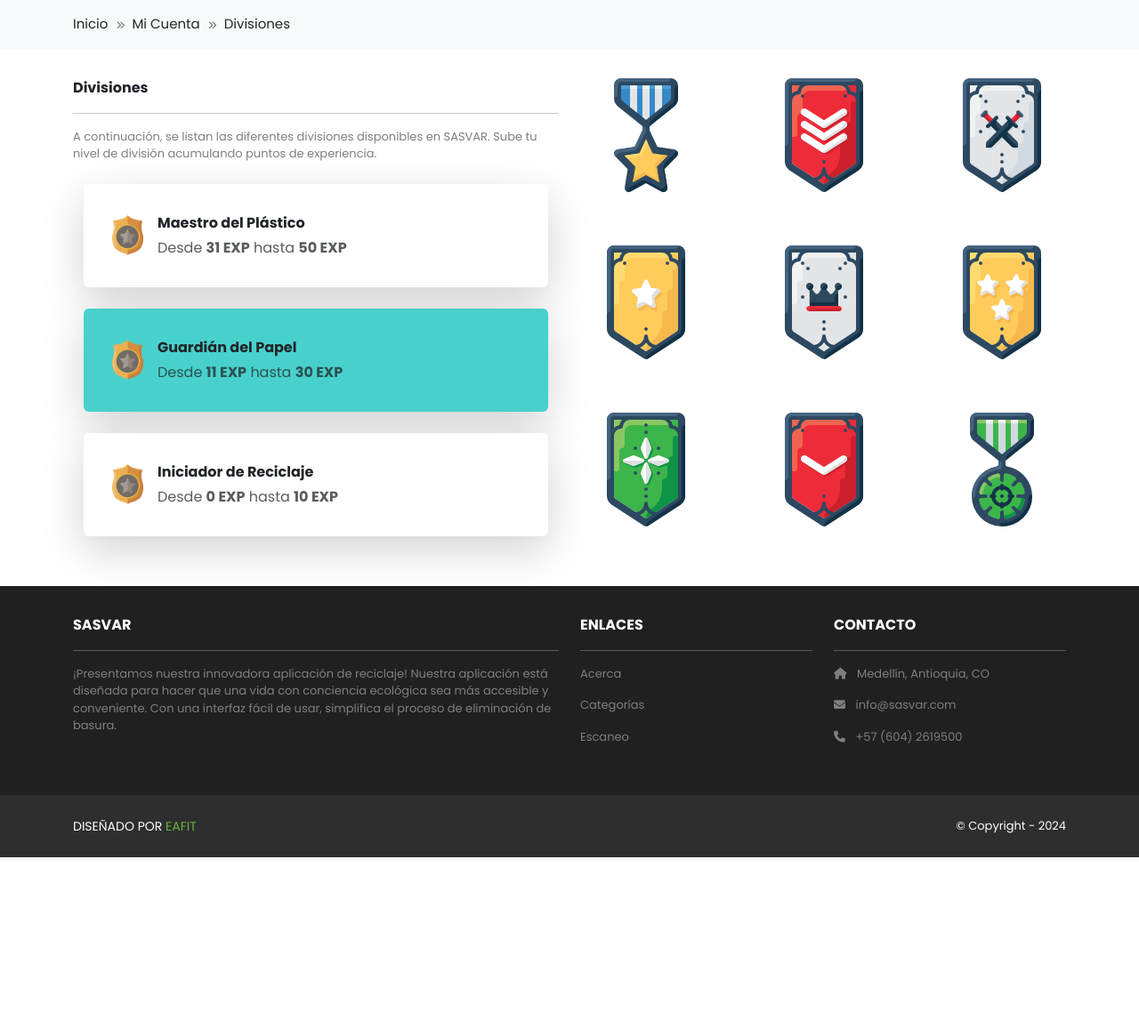
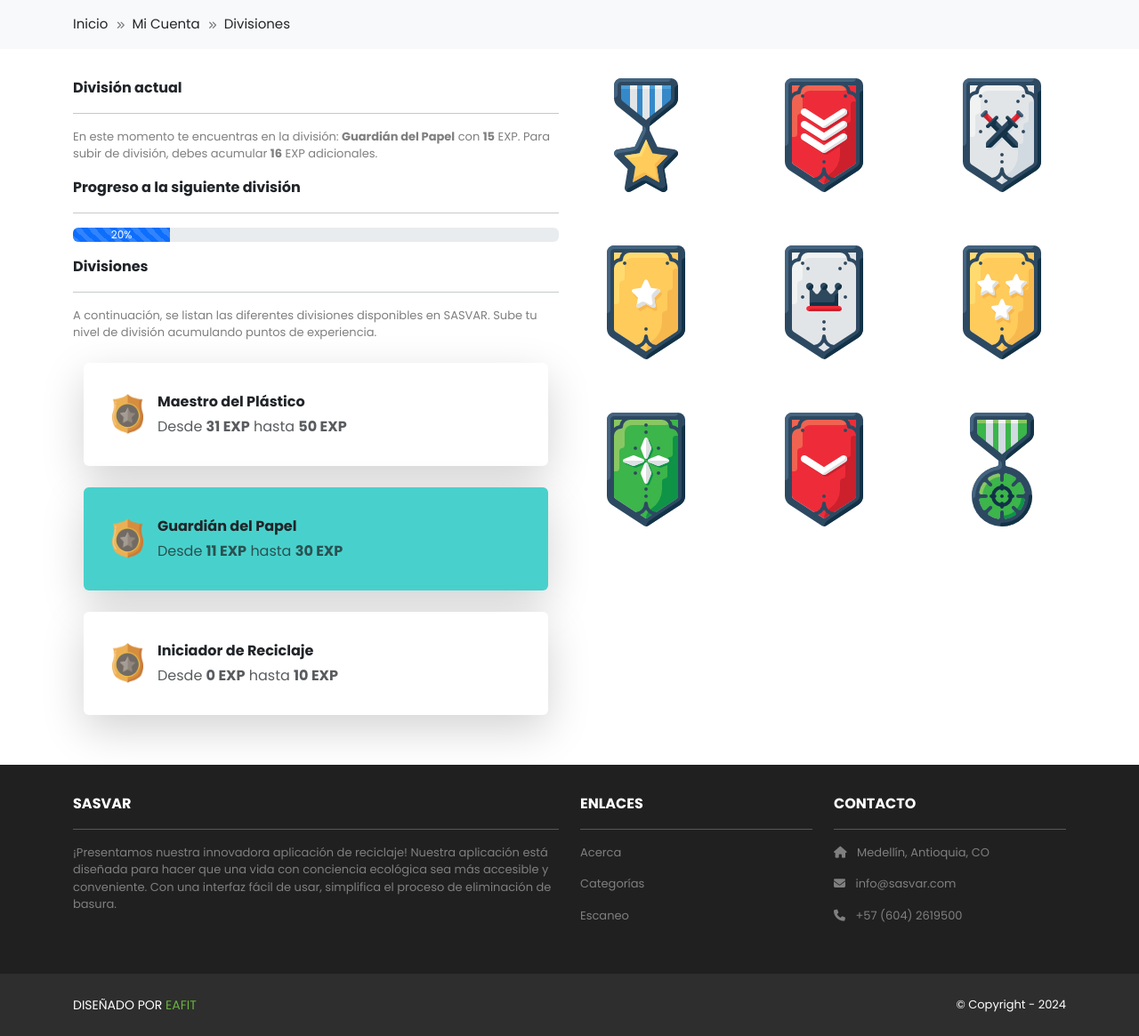
Before and after one commit to danielgara/sasvar, a Django app: page /mi-cuenta/divisiones in a window 1280 px wide. Shown: the part 72-1237 px from the top of the page at 89% size. Before the commit the page ends 1036 px from the top, so only its background shows below. Run offline with Django 4.2, Linux system fonts and the light colour scheme; a user stored in the database is signed in; data comes from the database, SQL or seed files in the repository; both versions use the stored data as it was after the commit; some libraries are stand-ins or nearby versions.

Commit message:
upd: ranking template

```diff
--- a/accounts/templates/accounts/profile.html
+++ b/accounts/templates/accounts/profile.html
@@ -62,7 +62,9 @@
                 <p class="mb-0">División actual</p>
               </div>
               <div class="col-sm-9">
-                <p class="text-muted mb-0 fw-bold">{{ viewData.ranking.name }}</p>
+                <p class="text-muted mb-0 fw-bold">
+                  <a class="text-decoration-none" href="{% url 'accounts.rankings' %}">{{ viewData.ranking.name }}</a>
+                </p>
               </div>
             </div>
           </div>
--- a/accounts/templates/accounts/rankings.html
+++ b/accounts/templates/accounts/rankings.html
@@ -5,6 +5,19 @@
   <div class="container">
     <div class="row mt-3">
       <div class="col-md-6 col-lg-6 col-xl-6 mx-auto mb-3">
+        <b>División actual</b>
+        <hr />
+        <p class="font-13 rc-footer-font">En este momento te encuentras en la división:
+          <span class="fw-bold">{{ viewData.user_ranking_name }}</span> con
+          <span class="fw-bold">{{ viewData.user_points }}</span> EXP. Para subir de división, debes acumular
+          <span class="fw-bold">{{ viewData.user_pending_points }}</span> EXP adicionales.</p>
+        <b>Progreso a la siguiente división</b>
+        <hr />
+        <p class="font-13 rc-footer-font">
+          <div class="progress" role="progressbar" aria-label="Default striped example" aria-valuenow="10" aria-valuemin="0" aria-valuemax="100">
+            <div class="progress-bar progress-bar-striped" style="width: {{ viewData.user_progress_percentage }}%">{{ viewData.user_progress_percentage }}%</div>
+          </div>
+        </p>
         <b>Divisiones</b>
         <hr />
         <p class="font-13 rc-footer-font">A continuación, se listan las diferentes divisiones disponibles en SASVAR.
--- a/accounts/templates/accounts/stats.html
+++ b/accounts/templates/accounts/stats.html
@@ -6,7 +6,7 @@
       <div class="mx-auto mb-4">
         <b>Historial de actividades</b>
         <hr />
-        <table class="table table-bordered">
+        <table class="table table-bordered table-center">
           <thead>
             <tr>
               <th scope="col">#</th>
--- a/accounts/views.py
+++ b/accounts/views.py
@@ -122,7 +122,12 @@ def rankings(request):
     viewData["rankings"] = Ranking.objects.order_by('-level')
     user_points = request.user.experience_points
     user_ranking = Ranking.objects.filter(from_points__lte=user_points, to_points__gte=user_points).first()
+    pending_points = (user_ranking.to_points - user_points) + 1
+    progress_percentage = 100 * (1 - (pending_points / (user_ranking.to_points + 1 - user_ranking.from_points)))
+    viewData["user_points"] = user_points
     viewData["user_ranking_name"] = user_ranking.name
+    viewData["user_pending_points"] = pending_points
+    viewData["user_progress_percentage"] = round(progress_percentage)
 
     return render(request, 'accounts/rankings.html', {"viewData": viewData})
 
--- a/recycling/static/css/style.css
+++ b/recycling/static/css/style.css
@@ -125,9 +125,7 @@ body {
     background-color: mediumturquoise;
 }
 
-/*
-.bg-body-tertiary {
-    --bs-bg-opacity: 1;
-    background-color: rgba(var(--bs-tertiary-bg-rgb),var(--bs-bg-opacity))!important;
+.table-center th, .table-center td{
+    text-align: center;
+    vertical-align: middle !important;
 }
-*/
```
Also changed, not shown: db.sqlite3.
